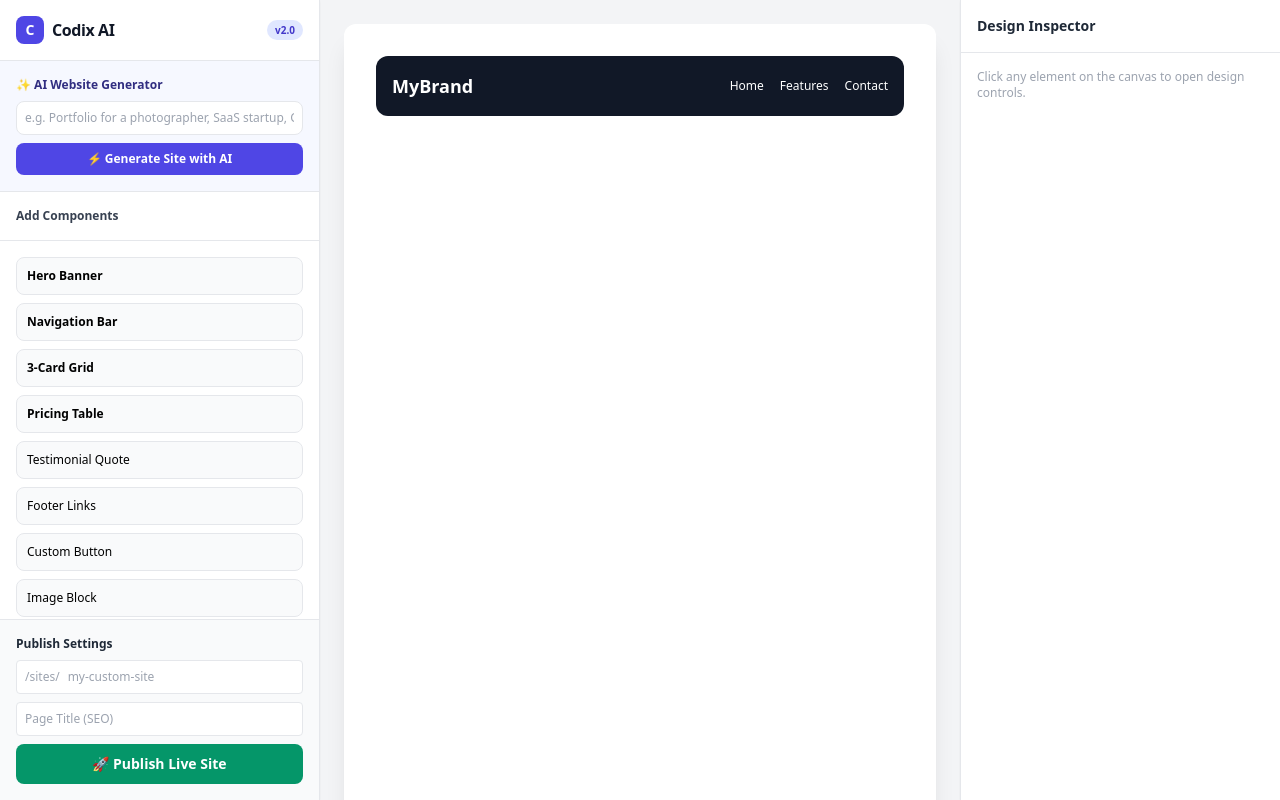
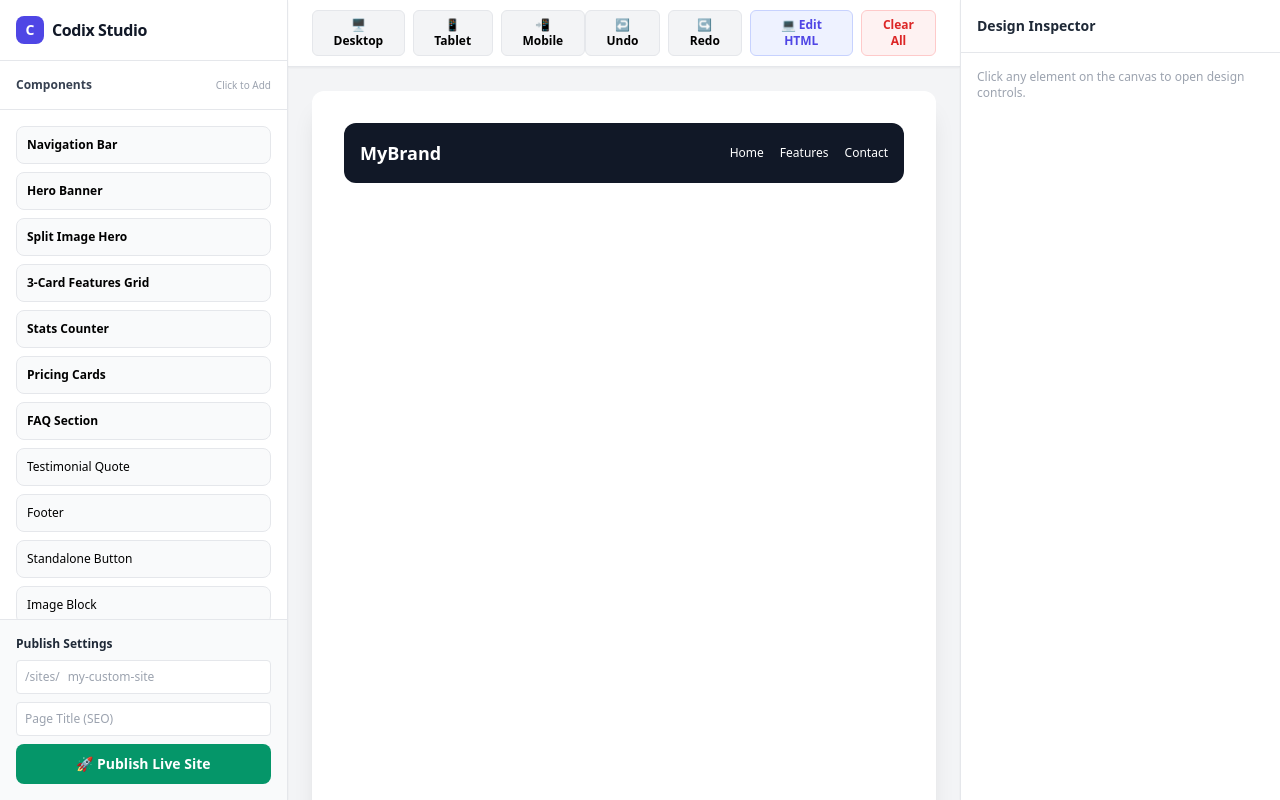
Before and after one commit to jabber403/Codix, a website: page public/index.html in a window 1280 px wide. Both pictures are taken after a click on the button "Navigation Bar". Drawn offline with nearby package versions, Linux system fonts and the light colour scheme.

Commit message:
Add HTML source editor, undo history, viewport modes, and new components

```diff
--- a/public/index.html
+++ b/public/index.html
@@ -3,45 +3,45 @@
 <head>
   <meta charset="UTF-8">
   <meta name="viewport" content="width=device-width, initial-scale=1.0">
-  <title>Codix AI — Web Builder Studio</title>
+  <title>Codix — Advanced Web Studio</title>
   <script src="https://cdn.tailwindcss.com"></script>
   <link href="https://fonts.googleapis.com/css2?family=Inter:wght@400;600;700;800&family=Playfair+Display:wght@700&family=Poppins:wght@400;600;700&family=Roboto+Mono:wght@400;600&display=swap" rel="stylesheet">
   <style>
     .editable-box:hover { outline: 2px dashed #6366f1; outline-offset: 2px; }
     .selected-box { outline: 2px solid #4f46e5 !important; outline-offset: 2px; }
     [contenteditable="true"]:focus { outline: none; }
+    /* Device Preview Viewports */
+    .view-desktop { width: 100%; max-width: 960px; }
+    .view-tablet { width: 768px; }
+    .view-mobile { width: 375px; }
   </style>
 </head>
 <body class="flex h-screen bg-gray-100 overflow-hidden text-xs font-sans">
 
-  <aside class="w-80 bg-white border-r flex flex-col z-10 shadow-sm">
+  <aside class="w-72 bg-white border-r flex flex-col z-10 shadow-sm">
     <div class="p-4 border-b flex items-center justify-between">
       <div class="flex items-center gap-2">
         <div class="w-7 h-7 bg-indigo-600 rounded-lg flex items-center justify-center text-white font-black text-sm">C</div>
-        <span class="font-extrabold text-base text-gray-900 tracking-tight">Codix AI</span>
+        <span class="font-extrabold text-base text-gray-900 tracking-tight">Codix Studio</span>
       </div>
-      <span class="bg-indigo-100 text-indigo-700 text-[10px] font-bold px-2 py-0.5 rounded-full">v2.0</span>
     </div>
 
-    <div class="p-4 border-b bg-indigo-50/50 flex flex-col gap-2">
-      <label class="font-bold text-indigo-900 flex items-center gap-1">
-        ✨ AI Website Generator
-      </label>
-      <input id="ai-prompt" type="text" placeholder="e.g. Portfolio for a photographer, SaaS startup, Coffee shop" class="p-2 border rounded-lg w-full bg-white outline-none focus:ring-2 focus:ring-indigo-500" />
-      <button onclick="generateAISite()" class="w-full bg-indigo-600 text-white font-bold py-2 rounded-lg hover:bg-indigo-700 transition flex items-center justify-center gap-1">
-        ⚡ Generate Site with AI
-      </button>
+    <div class="p-4 border-b text-gray-700 font-bold flex justify-between items-center">
+      <span>Components</span>
+      <span class="text-[10px] text-gray-400 font-normal">Click to Add</span>
     </div>
 
-    <div class="p-4 border-b text-gray-700 font-bold">Add Components</div>
     <div class="p-4 flex flex-col gap-2 overflow-y-auto flex-1">
+      <button onclick="addBlock('navbar')" class="p-2.5 bg-gray-50 border rounded-lg text-left font-semibold hover:bg-indigo-50 transition">Navigation Bar</button>
       <button onclick="addBlock('hero')" class="p-2.5 bg-gray-50 border rounded-lg text-left font-semibold hover:bg-indigo-50 transition">Hero Banner</button>
-      <button onclick="addBlock('navbar')" class="p-2.5 bg-gray-50 border rounded-lg text-left font-semibold hover:bg-indigo-50 transition">Navigation Bar</button>
-      <button onclick="addBlock('features')" class="p-2.5 bg-gray-50 border rounded-lg text-left font-semibold hover:bg-indigo-50 transition">3-Card Grid</button>
-      <button onclick="addBlock('pricing')" class="p-2.5 bg-gray-50 border rounded-lg text-left font-semibold hover:bg-indigo-50 transition">Pricing Table</button>
+      <button onclick="addBlock('heroSplit')" class="p-2.5 bg-gray-50 border rounded-lg text-left font-semibold hover:bg-indigo-50 transition">Split Image Hero</button>
+      <button onclick="addBlock('features')" class="p-2.5 bg-gray-50 border rounded-lg text-left font-semibold hover:bg-indigo-50 transition">3-Card Features Grid</button>
+      <button onclick="addBlock('stats')" class="p-2.5 bg-gray-50 border rounded-lg text-left font-semibold hover:bg-indigo-50 transition">Stats Counter</button>
+      <button onclick="addBlock('pricing')" class="p-2.5 bg-gray-50 border rounded-lg text-left font-semibold hover:bg-indigo-50 transition">Pricing Cards</button>
+      <button onclick="addBlock('faq')" class="p-2.5 bg-gray-50 border rounded-lg text-left font-semibold hover:bg-indigo-50 transition">FAQ Section</button>
       <button onclick="addBlock('testimonial')" class="p-2.5 bg-gray-50 border rounded-lg text-left hover:bg-indigo-50 transition">Testimonial Quote</button>
-      <button onclick="addBlock('footer')" class="p-2.5 bg-gray-50 border rounded-lg text-left hover:bg-indigo-50 transition">Footer Links</button>
-      <button onclick="addBlock('button')" class="p-2.5 bg-gray-50 border rounded-lg text-left hover:bg-indigo-50 transition">Custom Button</button>
+      <button onclick="addBlock('footer')" class="p-2.5 bg-gray-50 border rounded-lg text-left hover:bg-indigo-50 transition">Footer</button>
+      <button onclick="addBlock('button')" class="p-2.5 bg-gray-50 border rounded-lg text-left hover:bg-indigo-50 transition">Standalone Button</button>
       <button onclick="addBlock('image')" class="p-2.5 bg-gray-50 border rounded-lg text-left hover:bg-indigo-50 transition">Image Block</button>
     </div>
 
@@ -58,10 +58,37 @@
     </div>
   </aside>
 
-  <main class="flex-1 p-6 overflow-y-auto flex flex-col items-center">
-    <div id="status-banner" class="hidden w-full max-w-4xl mb-4 p-4 bg-emerald-50 border border-emerald-300 text-emerald-800 rounded-lg shadow-sm"></div>
-    <div id="canvas" class="w-full max-w-4xl min-h-[800px] bg-white rounded-xl shadow-xl p-8 flex flex-col gap-4">
-      <p id="empty-state" class="text-gray-400 text-center py-40">Use the AI prompt generator above or add components from the left menu to start building.</p>
+  <main class="flex-1 flex flex-col bg-gray-100 overflow-hidden">
+
+    <header class="bg-white border-b px-6 py-2.5 flex justify-between items-center shadow-sm">
+      <div class="flex gap-2">
+        <button onclick="setViewport('desktop')" class="px-3 py-1.5 border rounded-md font-semibold bg-gray-100 hover:bg-gray-200">🖥️ Desktop</button>
+        <button onclick="setViewport('tablet')" class="px-3 py-1.5 border rounded-md font-semibold bg-gray-100 hover:bg-gray-200">📱 Tablet</button>
+        <button onclick="setViewport('mobile')" class="px-3 py-1.5 border rounded-md font-semibold bg-gray-100 hover:bg-gray-200">📲 Mobile</button>
+      </div>
+
+      <div class="flex gap-2">
+        <button onclick="undo()" class="px-3 py-1.5 border rounded-md font-semibold bg-gray-100 hover:bg-gray-200">↩ Undo</button>
+        <button onclick="redo()" class="px-3 py-1.5 border rounded-md font-semibold bg-gray-100 hover:bg-gray-200">↪ Redo</button>
+        <button onclick="toggleHTMLEditor()" class="px-3 py-1.5 border rounded-md font-semibold bg-indigo-50 text-indigo-600 border-indigo-200 hover:bg-indigo-100">💻 Edit HTML</button>
+        <button onclick="clearCanvas()" class="px-3 py-1.5 border rounded-md font-semibold bg-red-50 text-red-600 border-red-200 hover:bg-red-100">Clear All</button>
+      </div>
+    </header>
+
+    <div class="flex-1 p-6 overflow-y-auto flex flex-col items-center">
+      <div id="status-banner" class="hidden w-full max-w-4xl mb-4 p-4 bg-emerald-50 border border-emerald-300 text-emerald-800 rounded-lg shadow-sm"></div>
+
+      <div id="canvas" class="view-desktop min-h-[800px] bg-white rounded-xl shadow-xl p-8 flex flex-col gap-4 transition-all duration-300">
+        <p id="empty-state" class="text-gray-400 text-center py-40">Add components from the left sidebar to start building.</p>
+      </div>
+
+      <div id="html-editor-panel" class="hidden w-full max-w-4xl mt-4 bg-gray-900 rounded-xl shadow-2xl border border-gray-800 flex flex-col overflow-hidden">
+        <div class="p-3 bg-gray-800 text-gray-300 font-bold flex justify-between items-center border-b border-gray-700">
+          <span>HTML Source Code Editor</span>
+          <button onclick="applyHTMLChanges()" class="bg-indigo-600 hover:bg-indigo-700 text-white px-3 py-1 rounded text-xs font-semibold">Apply Code to Canvas</button>
+        </div>
+        <textarea id="raw-html-input" class="w-full h-80 bg-gray-900 text-green-400 font-mono p-4 text-xs outline-none resize-y" spellcheck="false"></textarea>
+      </div>
     </div>
   </main>
 
@@ -77,13 +104,13 @@
           <input type="color" id="prop-color" class="w-full h-8 cursor-pointer border rounded" onchange="applyStyle('color', this.value)" />
         </div>
         <div>
-          <label class="font-semibold block mb-1">Background Color</label>
+          <label class="font-semibold block mb-1">Background</label>
           <input type="color" id="prop-bg" class="w-full h-8 cursor-pointer border rounded" onchange="applyStyle('backgroundColor', this.value)" />
         </div>
       </div>
 
       <div>
-        <label class="font-semibold block mb-1">Link URL / HREF (For Buttons & Links)</label>
+        <label class="font-semibold block mb-1">Link URL (For Buttons & Anchors)</label>
         <input type="text" id="prop-href" placeholder="https://..." class="w-full p-2 border rounded" oninput="applyAttribute('href', this.value)" />
       </div>
 
@@ -104,8 +131,7 @@
             <option value="0.75rem">XS (12px)</option>
             <option value="0.875rem">Small (14px)</option>
             <option value="1rem">Base (16px)</option>
-            <option value="1.25rem">Medium (20px)</option>
-            <option value="1.875rem">Large (30px)</option>
+            <option value="1.5rem">Large (24px)</option>
             <option value="2.5rem">XL (40px)</option>
             <option value="3.5rem">Hero (56px)</option>
           </select>
@@ -126,7 +152,7 @@
             <option value="6px">Small</option>
             <option value="12px">Medium</option>
             <option value="24px">Large</option>
-            <option value="9999px">Full Pill</option>
+            <option value="9999px">Pill</option>
           </select>
         </div>
         <div>
@@ -134,7 +160,7 @@
           <select class="w-full p-2 border rounded" onchange="applyStyle('boxShadow', this.value)">
             <option value="none">None</option>
             <option value="0 1px 3px rgba(0,0,0,0.1)">Subtle</option>
-            <option value="0 10px 15px -3px rgba(0,0,0,0.1)">Card Drop</option>
+            <option value="0 10px 15px -3px rgba(0,0,0,0.1)">Card</option>
             <option value="0 25px 50px -12px rgba(0,0,0,0.25)">Floating</option>
           </select>
         </div>
@@ -163,7 +189,7 @@
       </div>
 
       <div>
-        <label class="font-semibold block mb-1">Text Align</label>
+        <label class="font-semibold block mb-1">Alignment</label>
         <div class="flex gap-2">
           <button onclick="applyStyle('textAlign', 'left')" class="flex-1 p-2 border rounded bg-gray-50">Left</button>
           <button onclick="applyStyle('textAlign', 'center')" class="flex-1 p-2 border rounded bg-gray-50">Center</button>
@@ -185,6 +211,8 @@
   <script>
     const canvas = document.getElementById('canvas');
     let selectedElement = null;
+    let historyStack = [];
+    let historyStep = -1;
 
     const templates = {
       navbar: `<div class="editable-box flex justify-between items-center p-4 bg-gray-900 text-white rounded-xl">
@@ -195,44 +223,84 @@
                   <a href="#" contenteditable="true" class="hover:text-indigo-400">Contact</a>
                 </div>
               </div>`,
-      hero: `<div class="editable-box p-12 bg-gradient-to-r from-indigo-600 to-purple-600 text-white rounded-2xl text-center flex flex-col gap-4">
-              <h1 contenteditable="true" class="text-4xl font-extrabold">Build Faster with Codix AI</h1>
-              <p contenteditable="true" class="text-indigo-100 text-base max-w-lg mx-auto">Generate web components, edit styles visually, and publish directly to live production URLs.</p>
+      hero: `<div class="editable-box p-12 bg-indigo-600 text-white rounded-2xl text-center flex flex-col gap-4">
+              <h1 contenteditable="true" class="text-4xl font-extrabold">Build Sites Effortlessly</h1>
+              <p contenteditable="true" class="text-indigo-100 text-base max-w-lg mx-auto">Visual block builder with instant raw HTML editing and clean hosting.</p>
               <div><a href="#" contenteditable="true" class="inline-block bg-white text-indigo-600 font-bold px-6 py-3 rounded-lg shadow">Get Started</a></div>
             </div>`,
+      heroSplit: `<div class="editable-box grid grid-cols-2 gap-8 items-center p-8 bg-gray-50 rounded-2xl">
+                    <div class="flex flex-col gap-4">
+                      <h1 contenteditable="true" class="text-3xl font-extrabold text-gray-900">Designed for Modern Developers</h1>
+                      <p contenteditable="true" class="text-gray-600">Modify layouts visually or jump into raw HTML source code whenever you need total control.</p>
+                      <div><a href="#" contenteditable="true" class="inline-block bg-indigo-600 text-white font-bold px-6 py-3 rounded-lg">Explore Features</a></div>
+                    </div>
+                    <div><img src="https://picsum.photos/600/400" alt="Hero Image" class="rounded-xl shadow-md w-full object-cover" /></div>
+                  </div>`,
       features: `<div class="editable-box grid grid-cols-3 gap-4 p-4">
-                  <div class="p-6 bg-gray-50 border rounded-xl"><h3 contenteditable="true" class="font-bold text-lg mb-2">⚡ Fast Hosting</h3><p contenteditable="true" class="text-gray-500">Deploys instantly to Express static routes.</p></div>
-                  <div class="p-6 bg-gray-50 border rounded-xl"><h3 contenteditable="true" class="font-bold text-lg mb-2">🎨 Custom Styling</h3><p contenteditable="true" class="text-gray-500">Full visual control over padding, shadows, and typography.</p></div>
-                  <div class="p-6 bg-gray-50 border rounded-xl"><h3 contenteditable="true" class="font-bold text-lg mb-2">🌐 Public Links</h3><p contenteditable="true" class="text-gray-500">Share clean live web links with anyone instantly.</p></div>
+                  <div class="p-6 bg-gray-50 border rounded-xl"><h3 contenteditable="true" class="font-bold text-lg mb-2">⚡ Express Engine</h3><p contenteditable="true" class="text-gray-500">Deploys fast using clean static endpoints.</p></div>
+                  <div class="p-6 bg-gray-50 border rounded-xl"><h3 contenteditable="true" class="font-bold text-lg mb-2">💻 HTML Code Editor</h3><p contenteditable="true" class="text-gray-500">Directly modify source markup on the fly.</p></div>
+                  <div class="p-6 bg-gray-50 border rounded-xl"><h3 contenteditable="true" class="font-bold text-lg mb-2">📱 Responsive Modes</h3><p contenteditable="true" class="text-gray-500">Preview layouts across Mobile, Tablet, and Desktop.</p></div>
                 </div>`,
+      stats: `<div class="editable-box grid grid-cols-3 gap-4 p-8 bg-indigo-900 text-white rounded-2xl text-center">
+                <div><h2 contenteditable="true" class="text-4xl font-black text-indigo-400">99.9%</h2><p contenteditable="true" class="text-gray-300">Uptime Guaranteed</p></div>
+                <div><h2 contenteditable="true" class="text-4xl font-black text-indigo-400">10k+</h2><p contenteditable="true" class="text-gray-300">Sites Hosted</p></div>
+                <div><h2 contenteditable="true" class="text-4xl font-black text-indigo-400">&lt; 100ms</h2><p contenteditable="true" class="text-gray-300">Global Response Time</p></div>
+              </div>`,
       pricing: `<div class="editable-box grid grid-cols-2 gap-6 p-4">
                   <div class="p-8 border rounded-2xl bg-white flex flex-col items-center">
                     <span contenteditable="true" class="font-bold text-gray-500 uppercase">Starter</span>
                     <span contenteditable="true" class="text-4xl font-black my-4">$0</span>
-                    <p contenteditable="true" class="text-gray-500 text-center mb-6">Perfect for small projects and landing pages.</p>
-                    <a href="#" contenteditable="true" class="w-full text-center bg-gray-100 text-gray-800 font-bold py-3 rounded-lg">Get Free Account</a>
+                    <p contenteditable="true" class="text-gray-500 text-center mb-6">Perfect for basic landing pages.</p>
+                    <a href="#" contenteditable="true" class="w-full text-center bg-gray-100 text-gray-800 font-bold py-3 rounded-lg">Free Forever</a>
                   </div>
                   <div class="p-8 border-2 border-indigo-600 rounded-2xl bg-indigo-50/30 flex flex-col items-center">
                     <span contenteditable="true" class="font-bold text-indigo-600 uppercase">Pro</span>
-                    <span contenteditable="true" class="text-4xl font-black my-4">$19</span>
-                    <p contenteditable="true" class="text-gray-500 text-center mb-6">Unlimited sites and AI generations.</p>
-                    <a href="#" contenteditable="true" class="w-full text-center bg-indigo-600 text-white font-bold py-3 rounded-lg">Upgrade to Pro</a>
+                    <span contenteditable="true" class="text-4xl font-black my-4">$15</span>
+                    <p contenteditable="true" class="text-gray-500 text-center mb-6">Full code export and unlimited builds.</p>
+                    <a href="#" contenteditable="true" class="w-full text-center bg-indigo-600 text-white font-bold py-3 rounded-lg">Upgrade Now</a>
                   </div>
                 </div>`,
+      faq: `<div class="editable-box p-8 bg-gray-50 rounded-2xl flex flex-col gap-4">
+              <h2 contenteditable="true" class="text-2xl font-bold mb-2">Frequently Asked Questions</h2>
+              <div class="p-4 bg-white border rounded-lg"><h4 contenteditable="true" class="font-bold text-base">How are sites hosted?</h4><p contenteditable="true" class="text-gray-500 mt-1">Sites are saved locally to Express static storage and served via custom URLs.</p></div>
+              <div class="p-4 bg-white border rounded-lg"><h4 contenteditable="true" class="font-bold text-base">Can I edit raw HTML?</h4><p contenteditable="true" class="text-gray-500 mt-1">Yes, click the Edit HTML button in the top toolbar to modify source markup directly.</p></div>
+            </div>`,
       testimonial: `<div class="editable-box p-8 bg-indigo-50 border border-indigo-100 rounded-2xl text-center">
-                      <p contenteditable="true" class="text-indigo-900 italic text-base mb-4">"Codix made building and publishing web pages ridiculously fast."</p>
-                      <h4 contenteditable="true" class="font-bold text-gray-800">— Alex Rivera, Product Designer</h4>
+                      <p contenteditable="true" class="text-indigo-900 italic text-base mb-4">"Codix combined the speed of visual editing with raw HTML flexibility seamlessly."</p>
+                      <h4 contenteditable="true" class="font-bold text-gray-800">— Morgan Vance, Web Developer</h4>
                     </div>`,
       footer: `<div class="editable-box p-6 bg-gray-100 rounded-xl flex justify-between items-center text-gray-500">
-                <span contenteditable="true">© 2026 Codix Studio. All rights reserved.</span>
+                <span contenteditable="true">© 2026 Codix Engine. All rights reserved.</span>
                 <div class="flex gap-4">
                   <a href="#" contenteditable="true" class="hover:underline">Privacy</a>
                   <a href="#" contenteditable="true" class="hover:underline">Terms</a>
                 </div>
               </div>`,
-      button: `<div class="p-2"><a href="#" contenteditable="true" class="editable-box inline-block bg-indigo-600 text-white font-semibold px-6 py-3 rounded-lg">Custom Button</a></div>`,
+      button: `<div class="p-2"><a href="#" contenteditable="true" class="editable-box inline-block bg-indigo-600 text-white font-semibold px-6 py-3 rounded-lg">Custom Action Button</a></div>`,
       image: `<div class="p-2"><img src="https://picsum.photos/800/400" alt="Placeholder" class="editable-box w-full h-64 object-cover rounded-xl" /></div>`
     };
+
+    function saveState() {
+      historyStep++;
+      historyStack = historyStack.slice(0, historyStep);
+      historyStack.push(canvas.innerHTML);
+    }
+
+    function undo() {
+      if (historyStep > 0) {
+        historyStep--;
+        canvas.innerHTML = historyStack[historyStep];
+        rebindCanvasEvents();
+      }
+    }
+
+    function redo() {
+      if (historyStep < historyStack.length - 1) {
+        historyStep++;
+        canvas.innerHTML = historyStack[historyStep];
+        rebindCanvasEvents();
+      }
+    }
 
     function addBlock(type) {
       const emptyState = document.getElementById('empty-state');
@@ -244,33 +312,7 @@
 
       canvas.appendChild(element);
       attachEvents(element);
-    }
-
-    function generateAISite() {
-      const prompt = document.getElementById('ai-prompt').value.trim();
-      if (!prompt) return alert('Enter an AI prompt first!');
-
-      canvas.innerHTML = '';
-
-      // Intelligent layout assembly based on user prompt keywords
-      addBlock('navbar');
-      addBlock('hero');
-
-      if (prompt.toLowerCase().includes('portfolio') || prompt.toLowerCase().includes('photographer')) {
-        addBlock('image');
-        addBlock('testimonial');
-      } else if (prompt.toLowerCase().includes('saas') || prompt.toLowerCase().includes('startup')) {
-        addBlock('features');
-        addBlock('pricing');
-      } else {
-        addBlock('features');
-        addBlock('testimonial');
-      }
-
-      addBlock('footer');
-
-      // Auto-populate slug name
-      document.getElementById('site-slug').value = prompt.toLowerCase().replace(/[^a-z0-9]/g, '-').slice(0, 20);
+      saveState();
     }
 
     function attachEvents(el) {
@@ -284,27 +326,38 @@
         document.getElementById('inspector-hint').classList.add('hidden');
         document.getElementById('inspector-controls').classList.remove('hidden');
 
-        // Sync inputs if applicable
         if (el.tagName === 'A') {
           document.getElementById('prop-href').value = el.getAttribute('href') || '';
         }
       });
     }
 
+    function rebindCanvasEvents() {
+      canvas.querySelectorAll('.editable-box').forEach(attachEvents);
+    }
+
     function applyStyle(prop, val) {
-      if (selectedElement) selectedElement.style[prop] = val;
+      if (selectedElement) {
+        selectedElement.style[prop] = val;
+        saveState();
+      }
     }
 
     function applyAttribute(attr, val) {
-      if (selectedElement) selectedElement.setAttribute(attr, val);
+      if (selectedElement) {
+        selectedElement.setAttribute(attr, val);
+        saveState();
+      }
     }
 
     function moveElement(direction) {
       if (!selectedElement) return;
       if (direction === -1 && selectedElement.previousElementSibling) {
         canvas.insertBefore(selectedElement, selectedElement.previousElementSibling);
+        saveState();
       } else if (direction === 1 && selectedElement.nextElementSibling) {
         canvas.insertBefore(selectedElement.nextElementSibling, selectedElement);
+        saveState();
       }
     }
 
@@ -314,7 +367,39 @@
         selectedElement = null;
         document.getElementById('inspector-controls').classList.add('hidden');
         document.getElementById('inspector-hint').classList.remove('hidden');
+        saveState();
       }
+    }
+
+    function clearCanvas() {
+      if (confirm('Are you sure you want to clear the canvas?')) {
+        canvas.innerHTML = '<p id="empty-state" class="text-gray-400 text-center py-40">Add components from the left sidebar to start building.</p>';
+        saveState();
+      }
+    }
+
+    function setViewport(mode) {
+      canvas.className = `min-h-[800px] bg-white rounded-xl shadow-xl p-8 flex flex-col gap-4 transition-all duration-300 view-${mode}`;
+    }
+
+    function toggleHTMLEditor() {
+      const panel = document.getElementById('html-editor-panel');
+      const textarea = document.getElementById('raw-html-input');
+
+      if (panel.classList.contains('hidden')) {
+        panel.classList.remove('hidden');
+        textarea.value = canvas.innerHTML;
+      } else {
+        panel.classList.add('hidden');
+      }
+    }
+
+    function applyHTMLChanges() {
+      const textarea = document.getElementById('raw-html-input');
+      canvas.innerHTML = textarea.value;
+      rebindCanvasEvents();
+      saveState();
+      toggleHTMLEditor();
     }
 
     async function publishSite() {
@@ -338,9 +423,12 @@
       if (result.success) {
         const banner = document.getElementById('status-banner');
         banner.classList.remove('hidden');
-        banner.innerHTML = `🎉 Your Codix site is live! View it here: <a href="${result.url}" target="_blank" class="font-bold underline">${result.url}</a>`;
+        banner.innerHTML = `🚀 Your Codix site is live! View it here: <a href="${result.url}" target="_blank" class="font-bold underline">${result.url}</a>`;
       }
     }
+
+    // Save initial state
+    saveState();
   </script>
 </body>
 </html>
```
